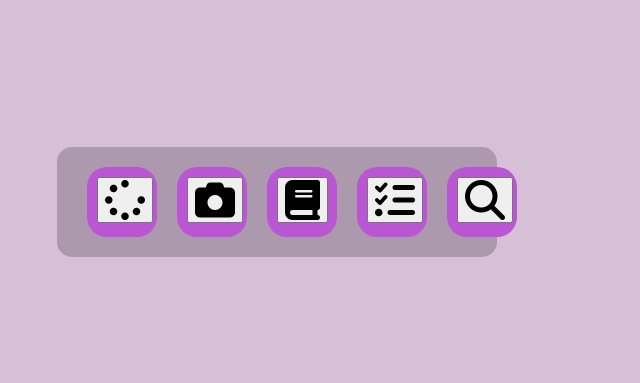
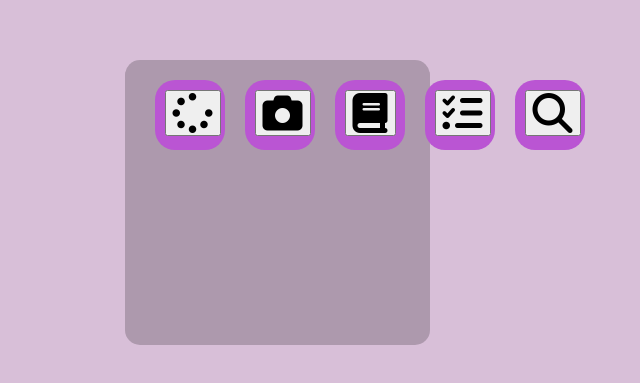
Before and after one commit to malynna-yang/website, a plain HTML site: page index.html in a window 1280 px wide. Shown: the part 183-566 px from the top of the page, without its empty margins (363-1003 px from the left). Drawn offline with Linux system fonts and the light colour scheme; a web font is replaced by a local one.

Commit message:
Tue, Mar 28, 2023, 10:21 AM -07:00

```diff
--- a/css/index.css
+++ b/css/index.css
@@ -20,7 +20,8 @@ body {
     justify-content: space-between;
     position: relative;
     margin-bottom: 30px;
-    width: 400px;
+    width: 265px;
+    height: 265px;
     background: rgba(0,0,0,0.2);
     border-radius: 15px;
     padding: 10px 20px;
```
